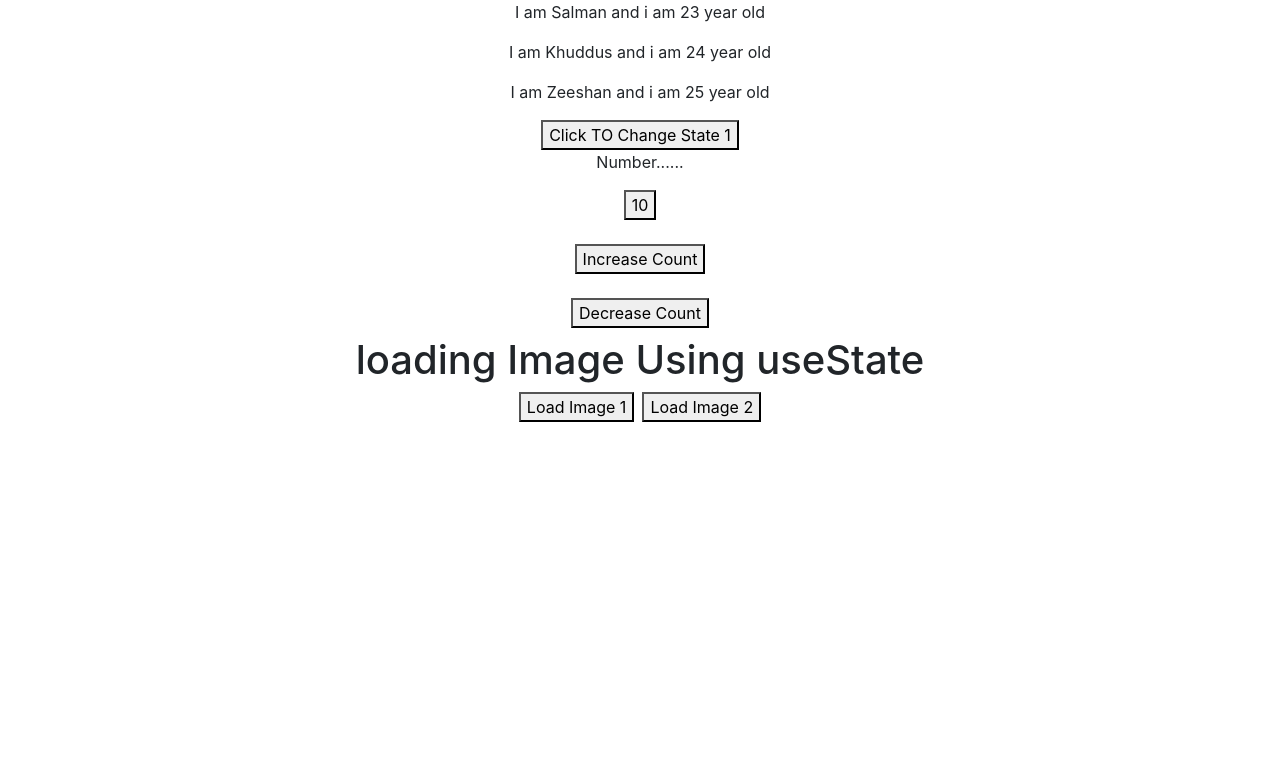
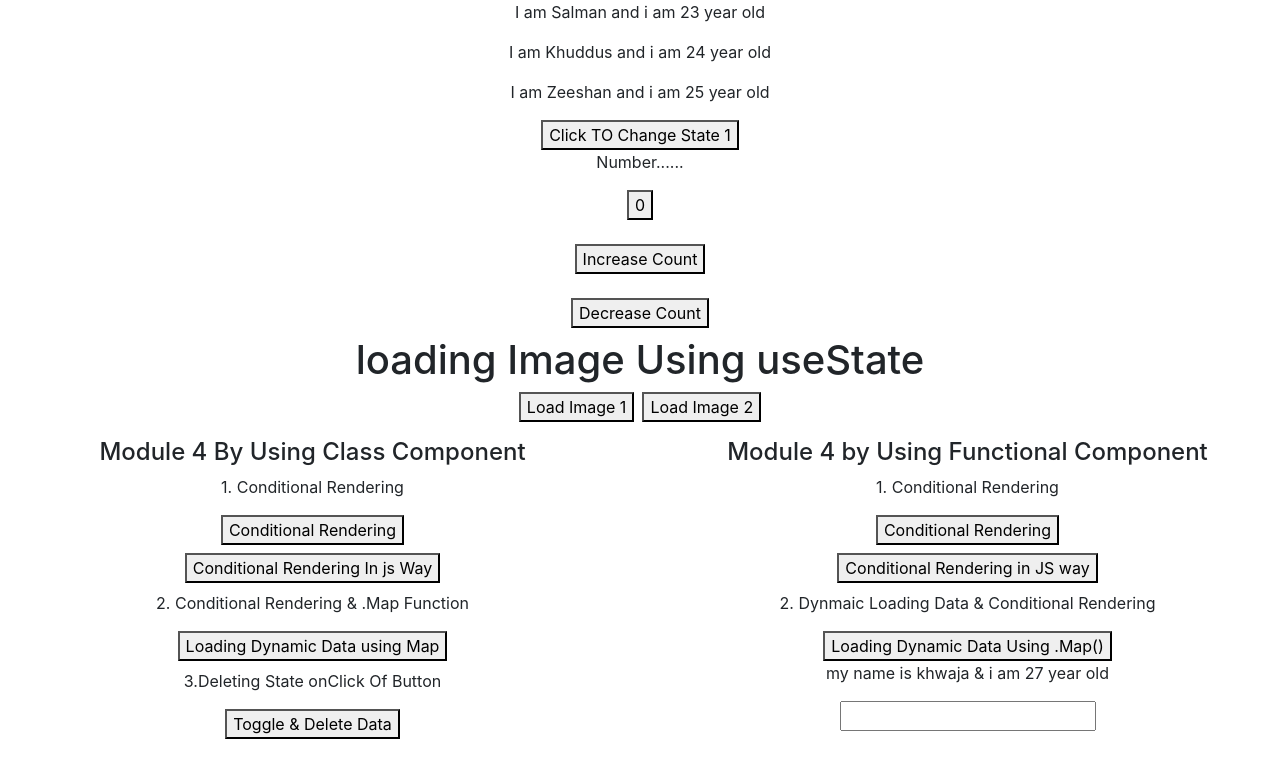
Before and after one commit to HusnainK721/my-first-app, a React (Create React App) app: page / in a window 1280 px wide. Shown: the top 778 px of the page. Built offline with nearby package versions, Linux system fonts and the light colour scheme.

Commit message:
property2

```diff
--- a/src/Component/HomePage/LandingPage/Landing.jsx
+++ b/src/Component/HomePage/LandingPage/Landing.jsx
@@ -17,7 +17,9 @@ export const Landing = () => {
         <FooterSection />
         <CounterPractice />
       </div>
-      <div>{/* <Module4ListAndConditional /> */}</div>
+      <div>
+        <Module4ListAndConditional />
+      </div>
     </React.Fragment>
   );
 };
--- a/src/Component/Practice/UseStatePractice/CounterPractice/CounterPractice.jsx
+++ b/src/Component/Practice/UseStatePractice/CounterPractice/CounterPractice.jsx
@@ -2,7 +2,7 @@ import React, { useState } from "react";
 import { ImageInUseState } from "../ImagePractice/ImageInUseState";
 
 export const CounterPractice = () => {
-  const [addNumber, setAddNumber] = useState(10);
+  const [addNumber, setAddNumber] = useState(0);
 
   const addCunterHandler = () => {
     setAddNumber(addNumber + 1);
--- a/src/Component/Practice/UseStatePractice/ImagePractice/ImageInUseState.jsx
+++ b/src/Component/Practice/UseStatePractice/ImagePractice/ImageInUseState.jsx
@@ -2,18 +2,26 @@ import React, { useState } from "react";
 export const ImageInUseState = () => {
   const [addImage, setAddImage] = useState();
 
-  const image = {
-    backgroundColor: "red",
-  };
+  //   const image = {
+  //     backgroundColor: "red",
+  //   };
 
   const changeImageHandler1 = (e) => {
     setAddImage(
-      <img src="Assets/Rose.jpg" style={{ width: "10rem", height: "10rem" }} />
+      <img
+        src="Assets/Rose.jpg"
+        alt="img2"
+        style={{ width: "10rem", height: "10rem" }}
+      />
     );
   };
   const changeImageHandler2 = () => {
     setAddImage(
-      <img src="logo512.png" style={{ width: "10rem", height: "10rem" }} />
+      <img
+        src="logo512.png"
+        alt="img1"
+        style={{ width: "10rem", height: "10rem" }}
+      />
     );
   };
   return (
@@ -24,7 +32,6 @@ export const ImageInUseState = () => {
       <button className="ml-2" onClick={changeImageHandler2}>
         Load Image 2
       </button>
-
       <center>
         <p> {addImage} </p>
       </center>
--- /dev/null
+++ b/src/Component/Practice/UseStatePractice/ImagePractice/ImgaePractice.css
@@ -0,0 +1,4 @@
+.testing{
+    background-color: black;
+    color: cadetblue;
+}
```
Also changed, not shown: 1 other file (tests, documents, lock files or other folders).
